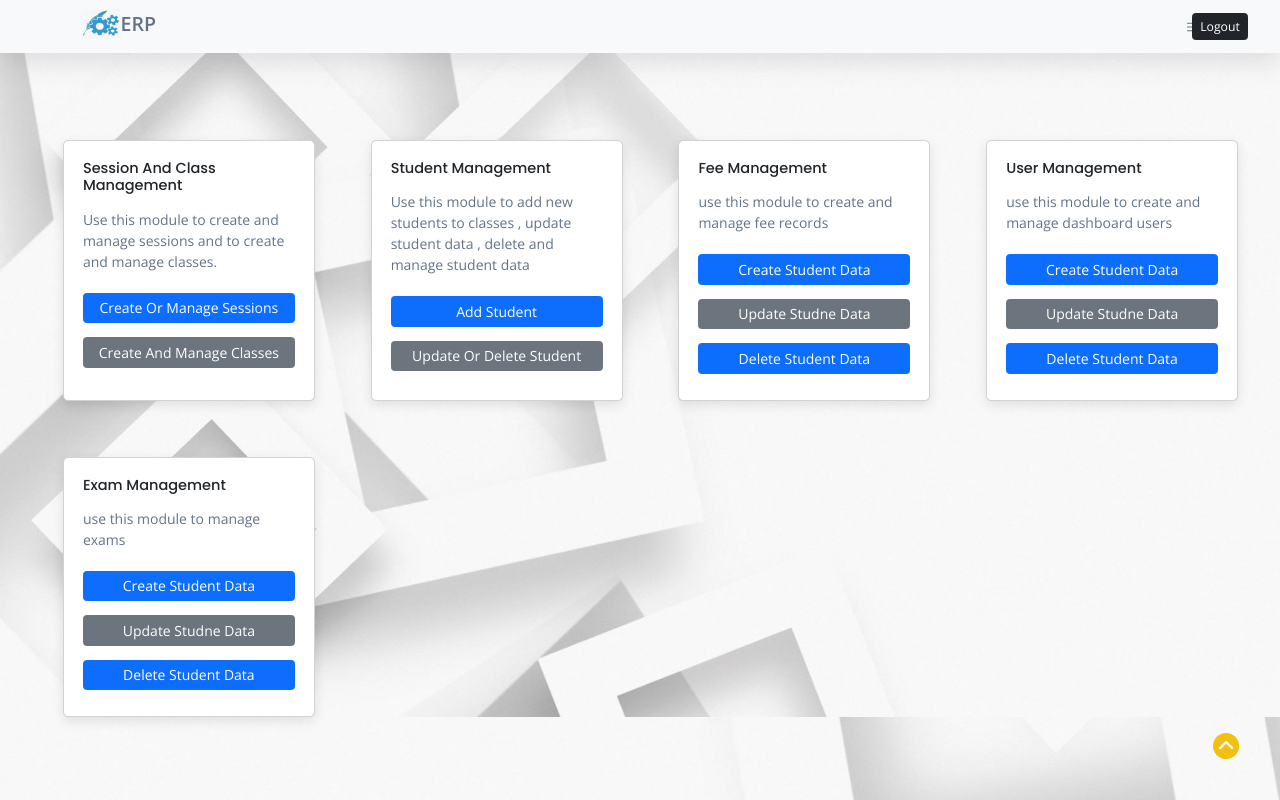
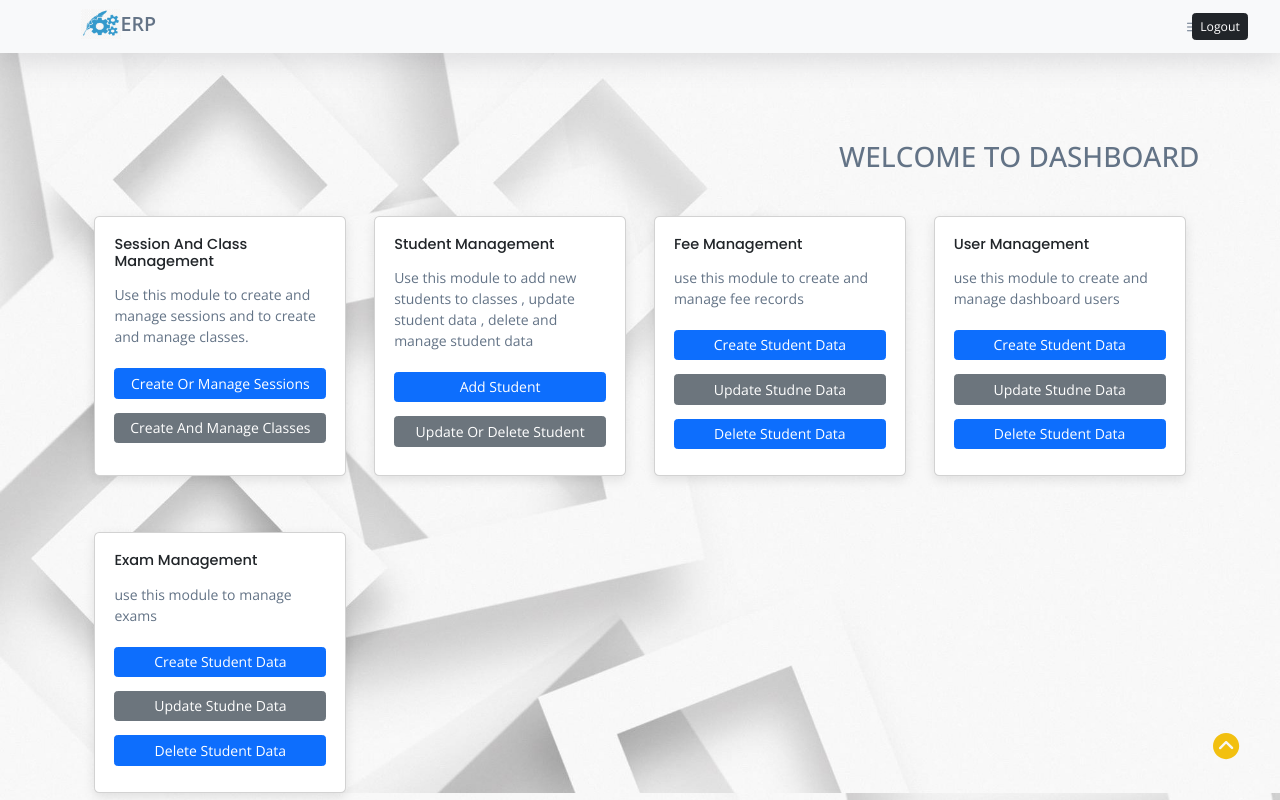
Before and after one commit to piyushNextupgrad/erpFrontend, a Next.js app: page / in a window 1280 px wide. Built offline with nearby package versions, Linux system fonts and the light colour scheme; sample sign-in values are in the browser's storage.

Commit message:
aded conditions in login.js

```diff
--- a/components/Loader.js
+++ b/components/Loader.js
@@ -14,7 +14,7 @@ const Loader = () => {
     <>
       {loader == true ? (
         <div className="loader">
-          <Spinner animation="border" role="status" variant="info"></Spinner>
+          <Spinner animation="grow" role="status" variant="info"></Spinner>
         </div>
       ) : null}
     </>
--- a/pages/index.js
+++ b/pages/index.js
@@ -16,11 +16,14 @@ export default function Home() {
         <link rel="icon" href="/favicon.ico" />
       </Head>
       <main className={styles.main}>
-        <div className={styles.overlay}></div>
-        <div className={styles.card}>
-          {studentManagement.map((item, index) => (
-            <CardComp item={item} key={index} />
-          ))}
+        <div className="container">
+          <h2 className="mb-5 text-end">WELCOME TO DASHBOARD</h2>
+
+          <div className={styles.card}>
+            {studentManagement.map((item, index) => (
+              <CardComp item={item} key={index} />
+            ))}
+          </div>
         </div>
       </main>
     </>
--- a/styles/Home.module.css
+++ b/styles/Home.module.css
@@ -1,8 +1,7 @@
 .main {
   position: relative; /* Ensure proper positioning of overlay */
   padding-top: 10em;
-  padding-left: 2.5rem;
-  padding-right: 1rem;
+
   background-image: url("/white-back.jpg");
   background-position: center;
   background-size: cover;
@@ -25,7 +24,7 @@
   row-gap: 4rem;
 }
 
-@media (max-width: 1081px) {
+@media (max-width: 1200px) {
   .card {
     grid-template-columns: auto auto auto;
     row-gap: 2rem;
--- a/styles/globals.css
+++ b/styles/globals.css
@@ -107,7 +107,7 @@ h5 {
   box-shadow: rgba(0, 0, 0, 0.1) 0px 4px 12px;
 }
 .card:hover {
-  box-shadow: rgba(0, 0, 0, 0.24) 0px 3px 8px;
+  box-shadow: rgba(0, 0, 0, 0.35) 0px 5px 15px;
 }
 .scrollIcon > * {
   color: #f2c010 !important;
```
Also changed, not shown: pages/Login.js (+8 -0 lines).
